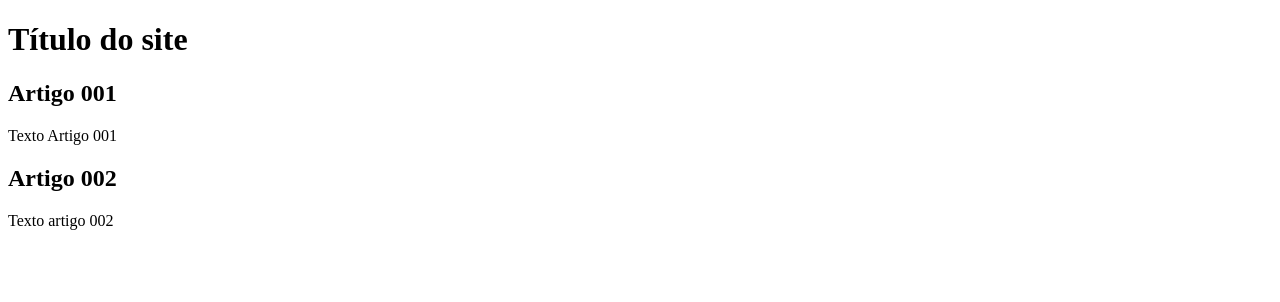
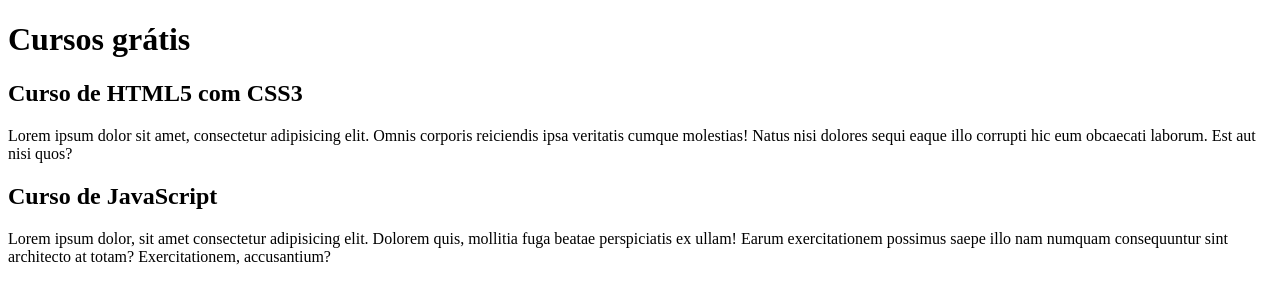
Before and after one commit to MariaEduardaCastr0/projeto-site, a plain HTML site: page index.html in a window 1280 px wide. Drawn offline with Linux system fonts and the light colour scheme.

Commit message:
comecei a escrever o conteúdo

```diff
--- a/index.html
+++ b/index.html
@@ -9,15 +9,15 @@
 <body>
     <main>
         <header>
-            <h1>Título do site</h1>
+            <h1>Cursos grátis</h1>
         </header>
         <article>
-            <h2>Artigo 001</h2>
-            <p>Texto Artigo 001</p>
+            <h2>Curso de HTML5 com CSS3</h2>
+            <p>Lorem ipsum dolor sit amet, consectetur adipisicing elit. Omnis corporis reiciendis ipsa veritatis cumque molestias! Natus nisi dolores sequi eaque illo corrupti hic eum obcaecati laborum. Est aut nisi quos?</p>
         </article>
         <article>
-            <h2>Artigo 002</h2>
-            <p>Texto artigo 002</p>
+            <h2>Curso de JavaScript</h2>
+            <p>Lorem ipsum dolor, sit amet consectetur adipisicing elit. Dolorem quis, mollitia fuga beatae perspiciatis ex ullam! Earum exercitationem possimus saepe illo nam numquam consequuntur sint architecto at totam? Exercitationem, accusantium?</p>
         </article>
     </main>
 </body>
```
